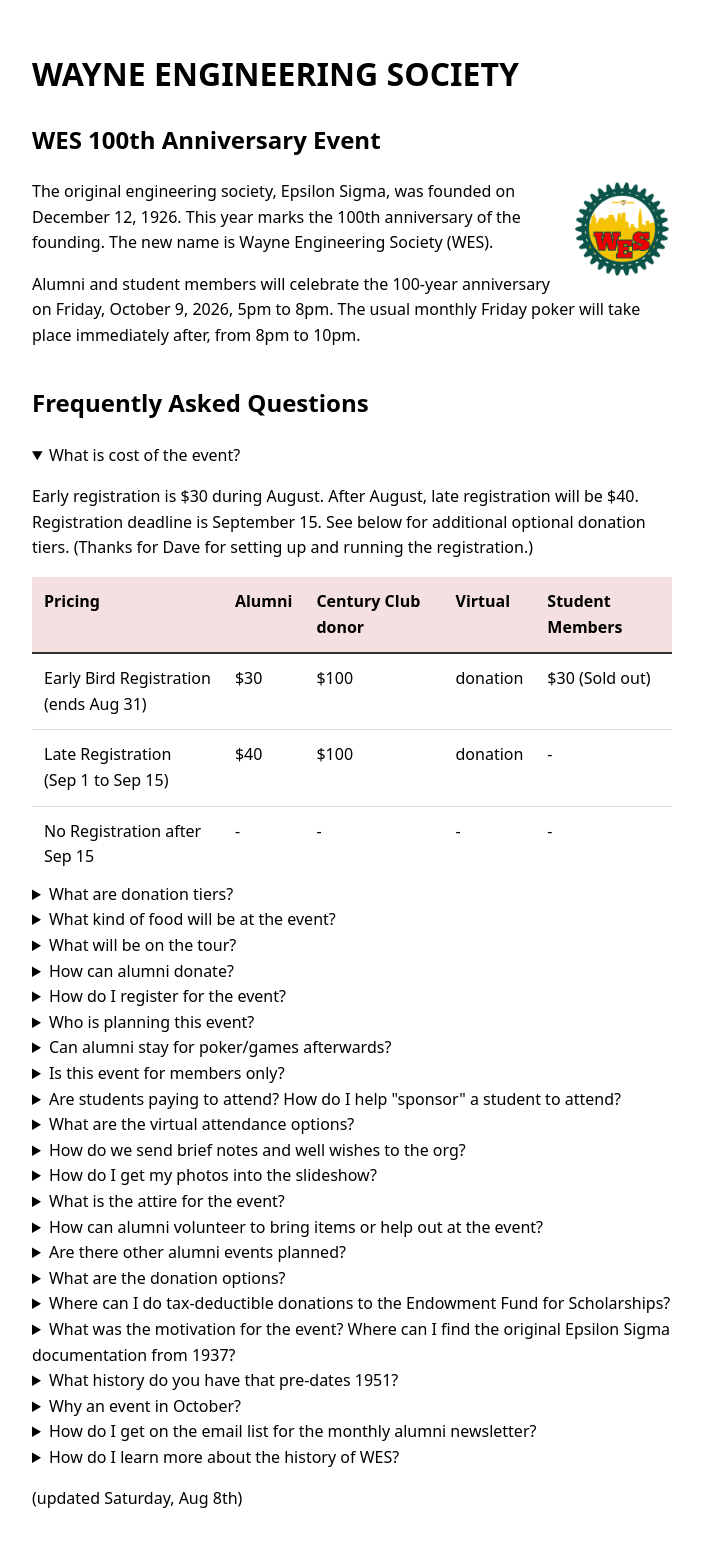
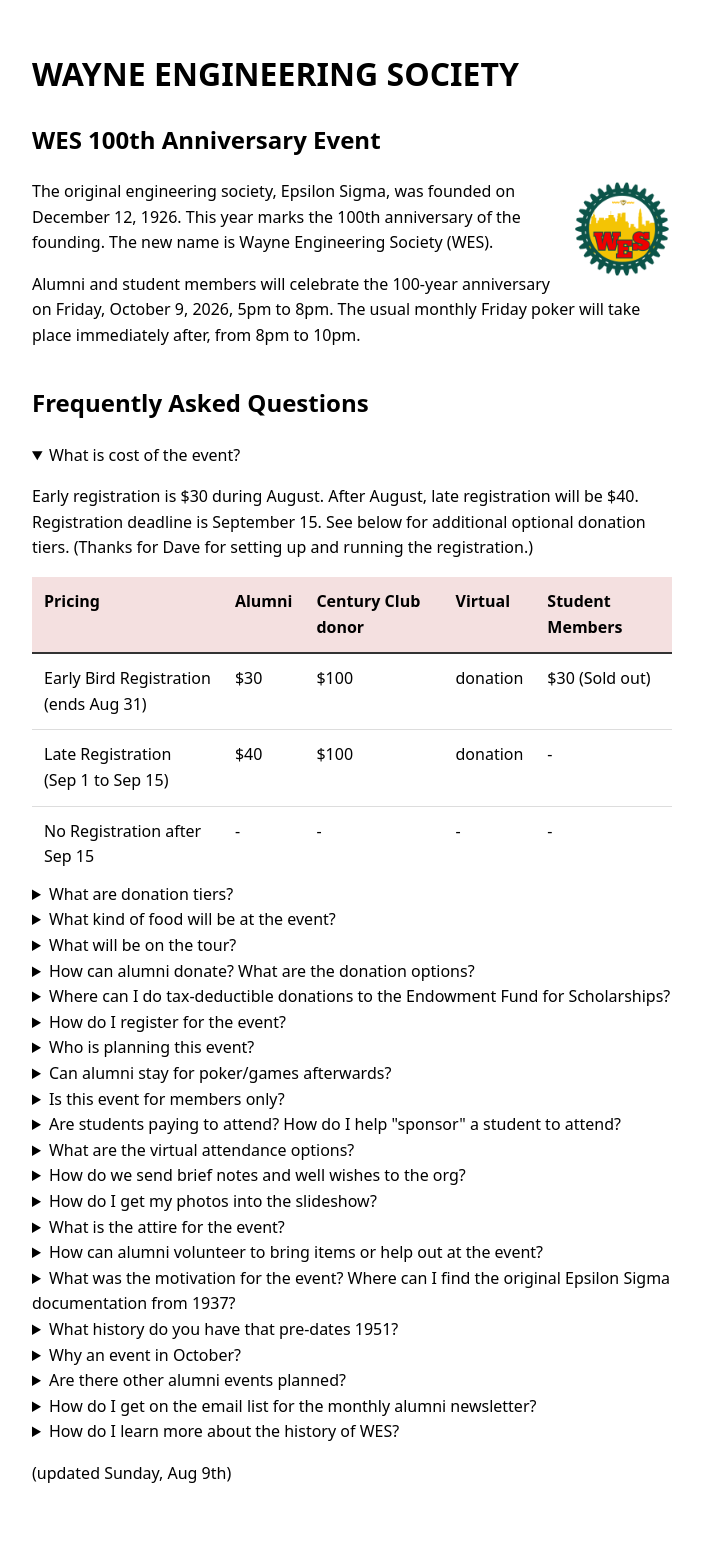
Before and after one commit to mciechanumich/WES100, a Jekyll site: the page built from docs/index.html, in a window 1280 px wide. Shown: the whole page, without its empty margins (288-991 px from the left). Built offline with Jekyll 4.4.1, drawn with Linux system fonts in a browser that asks for light colours; after the commit the page ends 1534 px from its top, so only the background shows below that.

Commit message:
feat: updated registration to Zeffy; clarify some donation info

```diff
--- a/docs/index.html
+++ b/docs/index.html
@@ -101,11 +101,24 @@
 
 
 
-  <!-- FAQ Item 2 -->
+  <!-- FAQ Item -->
   <details class="faq-item">
-    <summary class="faq-question">How can alumni donate?</summary>
+    <summary class="faq-question">How can alumni donate? What are the donation options?</summary>
     <div class="faq-answer">
       <p>We will include information about donating on the registration site.</p>
+      <p>In addition, you can donate to the house restoration and maintenance, or you can donate to the Endowment Fund that goes toward Scholarships. House donations can go through the
+<a href="https://www.gofundme.com/f/save-the-eb-house-kitchen-roof-repairs">GoFundMe site</a> and go to the Alumni Association (treasurer Bryan). Endowment Fund donations go through the College of Engineering using these instructions: <a href="{{ 'wes_giving_guide.html' | relative_url }}">Endowment Fund Giving Guide</a>. (Thanks to Dave for setting up GoFundMe and thanks to Don for setting up the Endowment Fund.)
+</p>
+    </div>
+  </details>
+
+
+  <!-- FAQ Item -->
+  <details class="faq-item">
+    <summary class="faq-question">Where can I do tax-deductible donations to the Endowment Fund for Scholarships?</summary>
+    <div class="faq-answer">
+      <p>See the details in the <a href="{{ 'wes_giving_guide.html' | relative_url }}">Endowment Fund Giving Guide</a>.
+</p>
     </div>
   </details>
 
@@ -191,40 +204,12 @@
 
 
 
+
   <!-- FAQ Item -->
   <details class="faq-item">
     <summary class="faq-question">How can alumni volunteer to bring items or help out at the event?</summary>
     <div class="faq-answer">
-      <p>We need many items and much voluteer help to make this event a success.  Alumni can volunteer to help out for an hour during the event, help set up, clean up afterward, or help by bringing needed items. We are seeking photos from the past to include in a running slideshow.  We will have a SignUp Genius. Set up will take 2 to 3 hours before the event.</p>
-    </div>
-  </details>
-
-
-  <!-- FAQ Item -->
-  <details class="faq-item">
-    <summary class="faq-question">Are there other alumni events planned?</summary>
-    <div class="faq-answer">
-      <p>Yes! The day after the event, Saturday, Oct 10 we will have a family tailgate party for the not-freeze-your-buns-off game.</p>
-    </div>
-  </details>
-
-  <!-- FAQ Item -->
-  <details class="faq-item">
-    <summary class="faq-question">What are the donation options?</summary>
-    <div class="faq-answer">
-      <p>You can donate to the house restoration and maintenance, or you can donate to the Endowment Fund that goes toward Scholarships. House donations can go through the
-<a href="https://www.gofundme.com/f/save-the-eb-house-kitchen-roof-repairs">GoFundMe site</a> and go to the Alumni Association (treasurer Bryan). Endowment Fund donations go through the College of Engineering using these instructions: <a href="{{ 'wes_giving_guide.html' | relative_url }}">Endowment Fund Giving Guide</a>. (Thanks to Dave for setting up GoFundMe and thanks to Don for setting up the Endowment Fund.)
-</p>
-    </div>
-  </details>
-
-
-  <!-- FAQ Item -->
-  <details class="faq-item">
-    <summary class="faq-question">Where can I do tax-deductible donations to the Endowment Fund for Scholarships?</summary>
-    <div class="faq-answer">
-      <p>See the details in the <a href="{{ 'wes_giving_guide.html' | relative_url }}">Endowment Fund Giving Guide</a>.
-</p>
+      <p>We need many items and much voluteer help to make this event a success.  Alumni can volunteer to help out for an hour during the event, help set up, clean up afterward, or help by bringing needed items. We are seeking photos from the past to include in a running slideshow.  We will have a SignUp Genius. Cleaning and set up will take 2 to 3 hours.</p>
     </div>
   </details>
 
@@ -247,7 +232,7 @@
   <details class="faq-item">
     <summary class="faq-question">What history do you have that pre-dates 1951?</summary>
     <div class="faq-answer">
-      <p>Andy says that when the EB Chapter was founded in 1951, the first 20 members were student members of Epsilon Sigma, but the next 40 or so were alumni of Epsilon Sigma that were allowed to join EB. Also, Dr. Wales EB22, Dr. Hess EB23, and Dr. Donnelly EB24 were all faculity advisors that joined EB. You will see that most of the members in roll EB25 thru EB60 have graduation dates that pre-date the founding in 1951.
+      <p>Andy says that, when the EB Chapter was founded in 1951, the first 20 members were student members of Epsilon Sigma, but the next 40 or so were alumni of Epsilon Sigma that were allowed to join EB. Also, Dr. Wales EB22, Dr. Hess EB23, and Dr. Donnelly EB24 were all faculity advisors that joined EB. You will see that most of the members in roll EB25 thru EB60 have graduation dates that pre-date the founding in 1951.
       </p>
       <p> Below is an image from the Spring of 1940. It appears to show 7 initiates, 5 members, and 11 alumni and faculty. This is the oldest photo I have found so far.
       </p>
@@ -264,6 +249,14 @@
     <div class="faq-answer">
       <p>We chose October over December because of the better weather. If we have enough interest from alumni, we can schedule a Zoom event to take place on the exact anniversary date, Saturday, December 12, 2026.
       </p>
+    </div>
+  </details>
+
+  <!-- FAQ Item -->
+  <details class="faq-item">
+    <summary class="faq-question">Are there other alumni events planned?</summary>
+    <div class="faq-answer">
+      <p>Yes! The day after the event, Saturday, Oct 10 we will have a family tailgate party for the not-freeze-your-buns-off game.</p>
     </div>
   </details>
 
@@ -285,7 +278,7 @@
 
 
     <div class="">
-        <p>(updated Saturday, Aug 8th)</p>
+        <p>(updated Sunday, Aug 9th)</p>
     </div>
 
 
```
Also changed, not shown: other parts of docs/index.html (+1 -1 lines).
